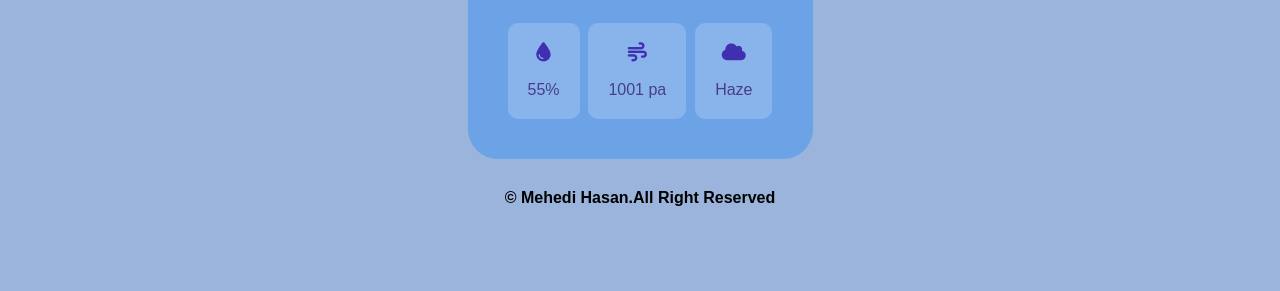
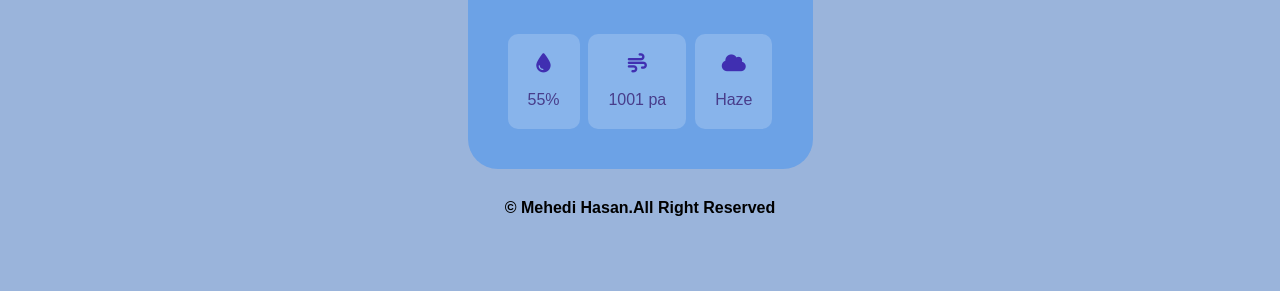
Before and after one commit to Dragonzxy/weather-app, a plain HTML site: page index.html in a window 1280 px wide. Shown: the part 525-816 px from the top of the page. Drawn offline with Linux system fonts and the light colour scheme.

Commit message:
Update style.css

```diff
--- a/style.css
+++ b/style.css
@@ -31,9 +31,8 @@ main{
     justify-content:space-between;
     padding: 10px;
     border-radius: 30px;
-
-
-    height: auto;
+    max-height: auto;
+    min-height: 60vh;
 
 }
 input{
```
